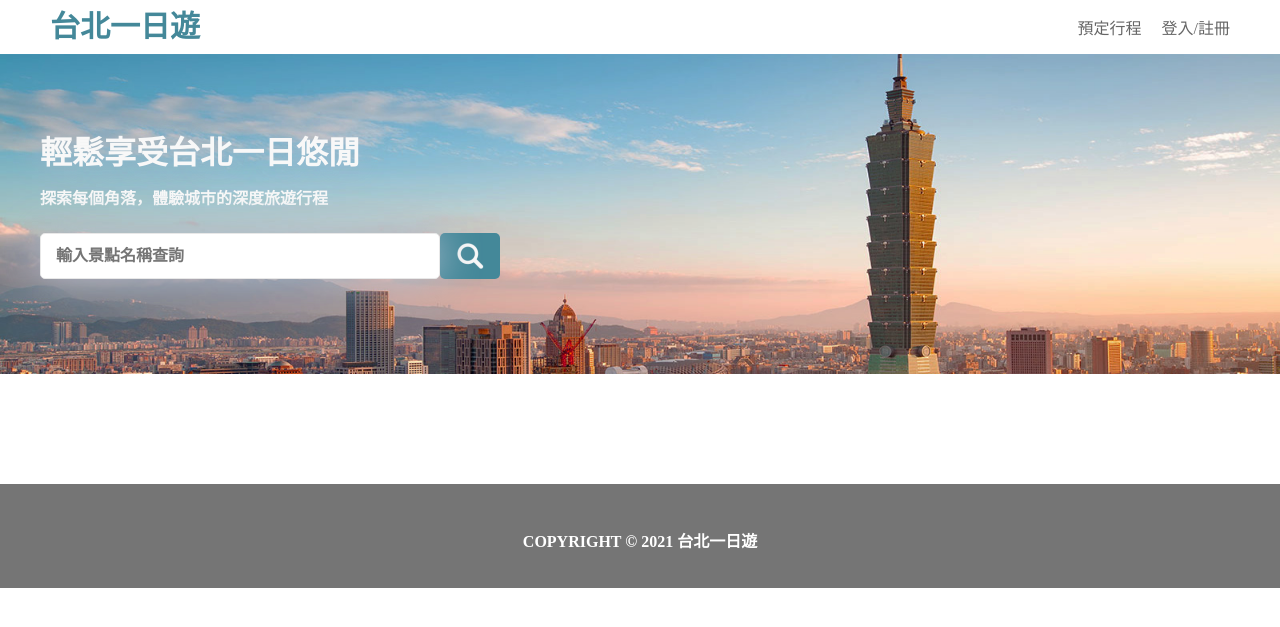
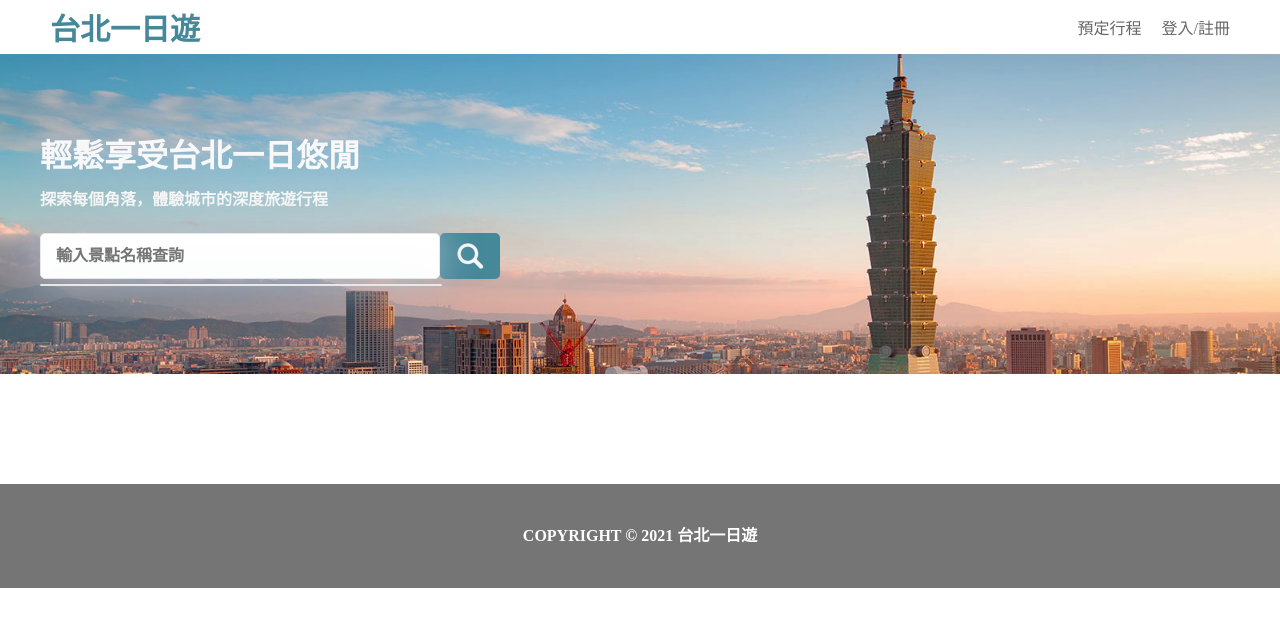
Before and after one commit to SatyaWill/taipei-day-trip, a Flask app: page / in a window 1280 px wide. Shown: the top 627 px of the page. Run offline with Flask 2, Linux system fonts and the light colour scheme; data that the repository does not hold is empty.

Commit message:
week2 modify css

```diff
--- a/static/style.css
+++ b/static/style.css
@@ -35,7 +35,6 @@
     margin-left: 10px;
     font-weight: bold;
     font-size: 30px;
-    line-height: 34px;
     color: #448899;
 }
 
@@ -71,7 +70,6 @@
 .slogan span, .slogan h1, .slogan h4{
     text-align: left;
     display: flex;
-    align-items: center;
     color: #F8F8F8;
 }
 
@@ -95,7 +93,6 @@
 
 .searchbox input, #search_dialog{
     border-radius: 5px;
-    justify-content: left;
 }
 
 #search, #search_dialog{
@@ -112,9 +109,9 @@
 #search_dialog{
     padding: 0px;
     height: auto;
-    display: flex,
-    position: fixed;
+    display: flex;
     top: 51px;
+    z-index: 10;
 }
 
 #search_dialog button{
@@ -127,7 +124,6 @@
     color: #000000;
     background-color: white;
     border: none;
-    border-radius: 5px;
 }
 
 #search_dialog button:hover{
@@ -177,11 +173,9 @@
 }
 
 .picbox p:first-of-type{
-    float: left;
     left: 10px;
 }
 .picbox p:nth-of-type(2){
-    float: right;
     right: 10px;
 }
 
@@ -189,20 +183,15 @@
     width: 100%;
     height: 197px;
     object-fit: cover;
-    vertical-align: middle;
     border-radius: 5px 5px 0px 0px;
-    position: absolute;
-    left: 0px;
 }
 
 .title{
     position: absolute;
-    left: 0px;
     top: 157px;
     width: 100%;
     height: 40px;
     background: rgba(0,0,0,0.6);
-    z-index: 0;
 }
 
 .title p{
@@ -216,9 +205,6 @@
 }
 
 footer{
-    align-items: center;
-    justify-content: center;
-    width:100%;
     height: 104px;
     background: #757575;
 }
@@ -226,7 +212,8 @@
 footer p{
     font-weight: bold;
     position: relative;
-    top: 44px;
+    line-height: 13px;
+    top: 45px;
     color: #FFFFFF;
 }
 
@@ -245,14 +232,18 @@
     }
 }
 
-@media(max-width:640px) {
-    .search{
-        width: 230px;
-    }
-
+@media(max-width:500px) {
     .picbox {
         margin: 5%;
         width: 90%;
     }
-
+    #search, #search_dialog{
+        width: 230px;
+    }
+    #search_dialog{
+        width: 322px;
+    }
+    #search_dialog button{
+        width: 96px;
+    }
 }
```
